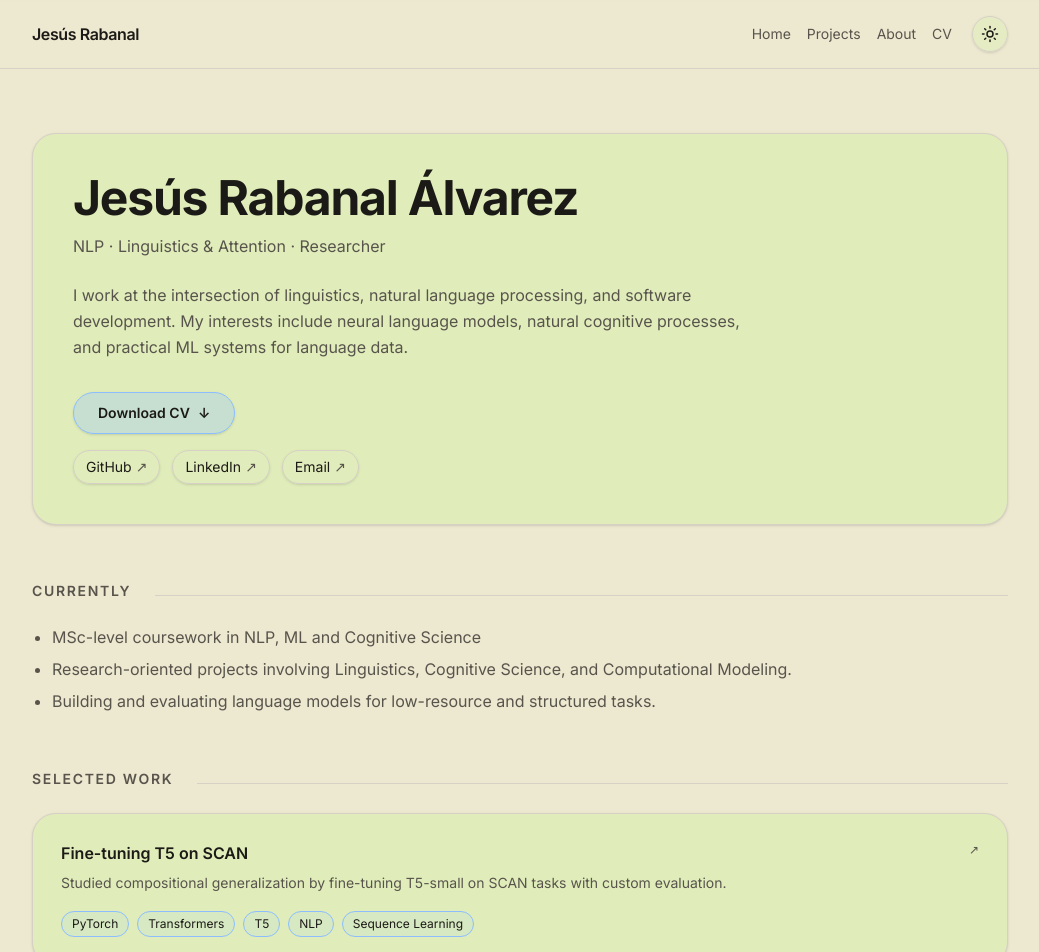
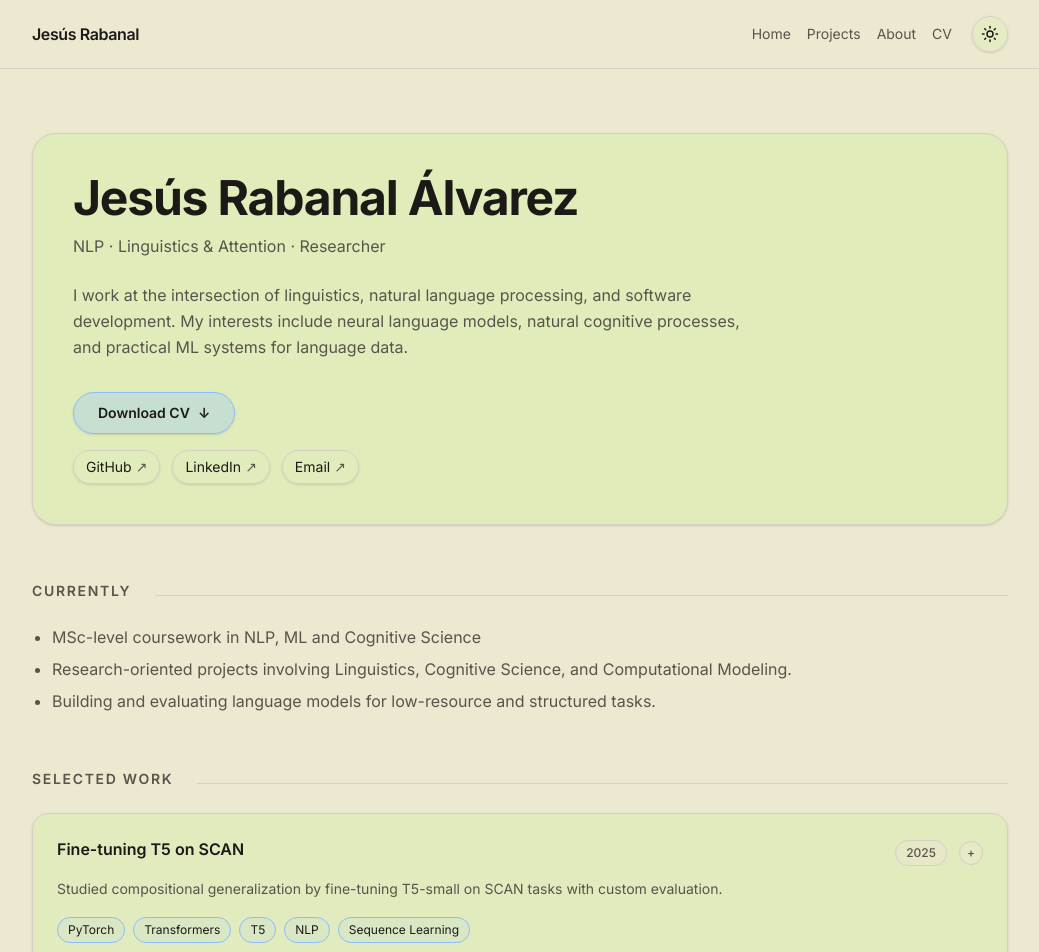
Before and after one commit to RabanalGsus/my-portfolio, a Next.js app: page / in a window 1280 px wide. Shown: the top 952 px of the page, without its empty margins (120-1159 px from the left). Built offline with nearby package versions, Linux system fonts and the light colour scheme.

Commit message:
updated project card behaviour + added theses download

```diff
--- a/app/page.tsx
+++ b/app/page.tsx
@@ -104,7 +104,11 @@ export default function Home() {
                 title={p.title}
                 description={p.description}
                 tech={p.tech}
-                href={p.links?.find((l) => l.label === "GitHub")?.href}
+                year={p.year}
+                problem={p.problem}
+                approach={p.approach}
+                outcome={p.outcome}
+                links={p.links}
               />
             ))}
           </div>
--- a/components/ProjectBrowser.tsx
+++ b/components/ProjectBrowser.tsx
@@ -82,21 +82,21 @@ export default function ProjectBrowser({ projects }: { projects: Project[] }) {
                 <button
                   type="button"
                   onClick={() => setOpenProject(isOpen ? null : project.title)}
-                  className="w-full text-left"
+                  className="w-full cursor-pointer text-left"
                 >
-                  <div className="flex flex-wrap items-baseline justify-between gap-2">
-                    <h2 className="text-lg font-semibold text-[rgb(var(--text))]">
+                  <div className="grid gap-3 sm:grid-cols-[1fr_auto] sm:items-start">
+                    <h2 className="min-w-0 text-lg font-semibold leading-snug text-[rgb(var(--text))]">
                       {project.title}
                     </h2>
 
-                    <div className="flex items-center gap-3">
+                    <div className="flex shrink-0 items-center gap-3 sm:justify-end sm:pt-0.5">
                       {project.year ? (
-                        <span className="text-sm text-[rgb(var(--muted))]">
+                        <span className="rounded-full border border-[rgb(var(--border))] bg-[rgb(var(--bg))]/50 px-2.5 py-1 text-xs font-medium text-[rgb(var(--muted))]">
                           {project.year}
                         </span>
                       ) : null}
 
-                      <span className="text-sm text-[rgb(var(--muted))]">
+                      <span className="flex h-6 w-6 items-center justify-center rounded-full border border-[rgb(var(--border))] bg-[rgb(var(--bg))]/50 text-xs font-medium text-[rgb(var(--muted))]">
                         {isOpen ? "−" : "+"}
                       </span>
                     </div>
--- a/components/ProjectCard.tsx
+++ b/components/ProjectCard.tsx
@@ -1,28 +1,62 @@
-import Tag from "./Tag";
+"use client";
+
+import { useState } from "react";
+import Section from "@/components/Section";
+import Tag from "@/components/Tag";
+
+type ProjectLink = {
+  label: string;
+  href: string;
+};
 
 export default function ProjectCard({
   title,
   description,
   tech,
-  href,
+  year,
+  problem,
+  approach,
+  outcome,
+  links,
 }: {
   title: string;
   description: string;
   tech: string[];
-  href?: string;
+  year?: string;
+  problem?: string;
+  approach?: string;
+  outcome?: string;
+  links?: ProjectLink[];
 }) {
-  const Card = (
-    <article className="group rounded-3xl border border-[rgb(var(--border))] bg-[rgb(var(--panel))] p-7 shadow-sm transition hover:-translate-y-0.5 hover:shadow-md hover:border-[rgb(var(--accent))]">
-      <div className="flex items-start justify-between gap-4">
-        <h3 className="text-base font-semibold leading-snug text-[rgb(var(--text))]">
+  const [isOpen, setIsOpen] = useState(false);
+
+  return (
+    <article className="rounded-2xl border border-[rgb(var(--border))] bg-[rgb(var(--panel))]/80 p-6 shadow-sm transition hover:border-[rgb(var(--accent))]">
+      <button
+        type="button"
+        onClick={() => setIsOpen((value) => !value)}
+        className="w-full cursor-pointer text-left"
+        aria-expanded={isOpen}
+      >
+        <div className="grid gap-3 sm:grid-cols-[1fr_auto] sm:items-start">
+          <h3 className="min-w-0 text-base font-semibold leading-snug text-[rgb(var(--text))]">
             {title}
           </h3>
-        <span className="text-xs text-[rgb(var(--muted))] transition group-hover:text-[rgb(var(--accent))]">
-          ↗
+
+          <div className="flex shrink-0 items-center gap-3 sm:justify-end sm:pt-0.5">
+            {year ? (
+              <span className="rounded-full border border-[rgb(var(--border))] bg-[rgb(var(--bg))]/50 px-2.5 py-1 text-xs font-medium text-[rgb(var(--muted))]">
+                {year}
+              </span>
+            ) : null}
+
+            <span className="flex h-6 w-6 items-center justify-center rounded-full border border-[rgb(var(--border))] bg-[rgb(var(--bg))]/50 text-xs font-medium text-[rgb(var(--muted))]">
+              {isOpen ? "−" : "+"}
             </span>
           </div>
+        </div>
 
-      <p className="mt-2 text-sm leading-relaxed text-[rgb(var(--muted))]">
+        <p className="mt-3 text-sm leading-relaxed text-[rgb(var(--muted))]">
           {description}
         </p>
 
@@ -31,17 +65,46 @@ export default function ProjectCard({
             <Tag key={t}>{t}</Tag>
           ))}
         </div>
+      </button>
+
+      {isOpen ? (
+        <div className="mt-6 border-t border-[rgb(var(--border))] pt-6">
+          {problem ? (
+            <Section title="Problem">
+              <p className="text-[rgb(var(--muted))]">{problem}</p>
+            </Section>
+          ) : null}
+
+          {approach ? (
+            <Section title="Approach">
+              <p className="text-[rgb(var(--muted))]">{approach}</p>
+            </Section>
+          ) : null}
+
+          {outcome ? (
+            <Section title="Outcome">
+              <p className="text-[rgb(var(--muted))]">{outcome}</p>
+            </Section>
+          ) : null}
+
+          {links?.length ? (
+            <div className="mt-6 flex flex-wrap gap-3">
+              {links.map((link) => (
+                <a
+                  key={link.href}
+                  href={link.href}
+                  target="_blank"
+                  rel="noreferrer"
+                  className="inline-flex items-center justify-center rounded-full border border-[rgb(var(--border))] bg-[rgb(var(--bg))]/50 px-3 py-1 text-sm font-medium text-[rgb(var(--text))] shadow-sm transition hover:-translate-y-0.5 hover:border-[rgb(var(--accent))]"
+                >
+                  {link.label}
+                  <span className="ml-1 text-[rgb(var(--muted))]">↗</span>
+                </a>
+              ))}
+            </div>
+          ) : null}
+        </div>
+      ) : null}
     </article>
   );
-
-  if (!href) return Card;
-
-  return (
-    <a
-      href={href}
-      className="block focus:outline-none focus-visible:ring-2 focus-visible:ring-[rgb(var(--accent))] focus-visible:ring-offset-2 focus-visible:ring-offset-[rgb(var(--bg))] rounded-2xl"
-    >
-      {Card}
-    </a>
-  );
 }
--- a/data/projects.ts
+++ b/data/projects.ts
@@ -94,6 +94,12 @@ export const projects: Project[] = [
       "Sentence Processing",
       "Eye-tracking",
     ],
+    links: [
+    {
+      label: "Download thesis",
+      href: "/theses/ba-thesis-anaphora-resolution.pdf",
+    },
+    ],
     outcome:
       "Produced a research thesis connecting syntactic ambiguity, cross-linguistic influence, and L2 interpretation strategies. Awarded a mention of excellence in linguistics.",
     year: "2023",
@@ -116,6 +122,12 @@ export const projects: Project[] = [
       "Data Analysis",
       "Anaphora Resolution",
     ],
+    links: [
+    {
+      label: "Download thesis",
+      href: "/theses/ma-thesis-eye-tracking-anaphora-resolution.pdf",
+    },
+    ],
     outcome:
       "Produced a cross-linguistic experimental study combining psycholinguistic theory, eye-tracking methodology, and fixation-based analysis of sentence interpretation.",
     year: "2026",
```
Also changed, not shown: 2 other files (tests, documents, lock files or other folders). Lines whose indentation alone changed are shown as unchanged.
